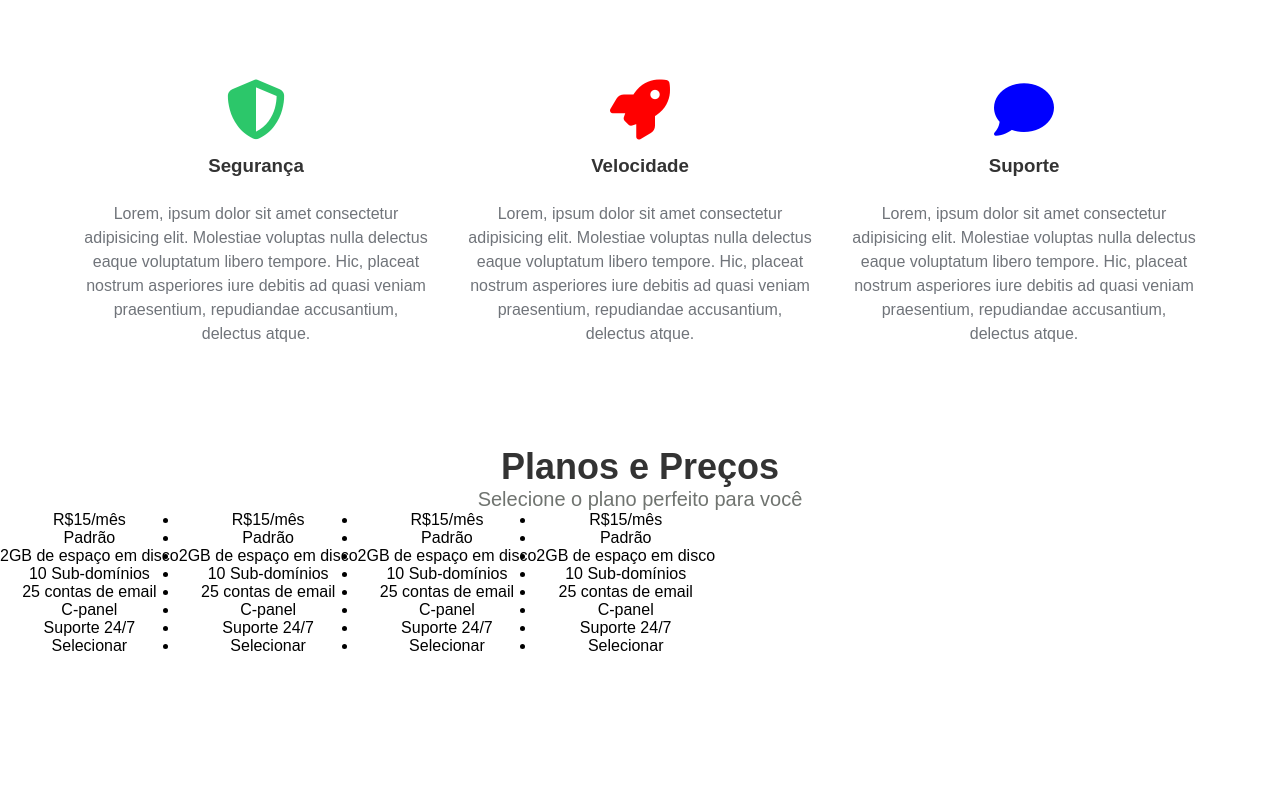
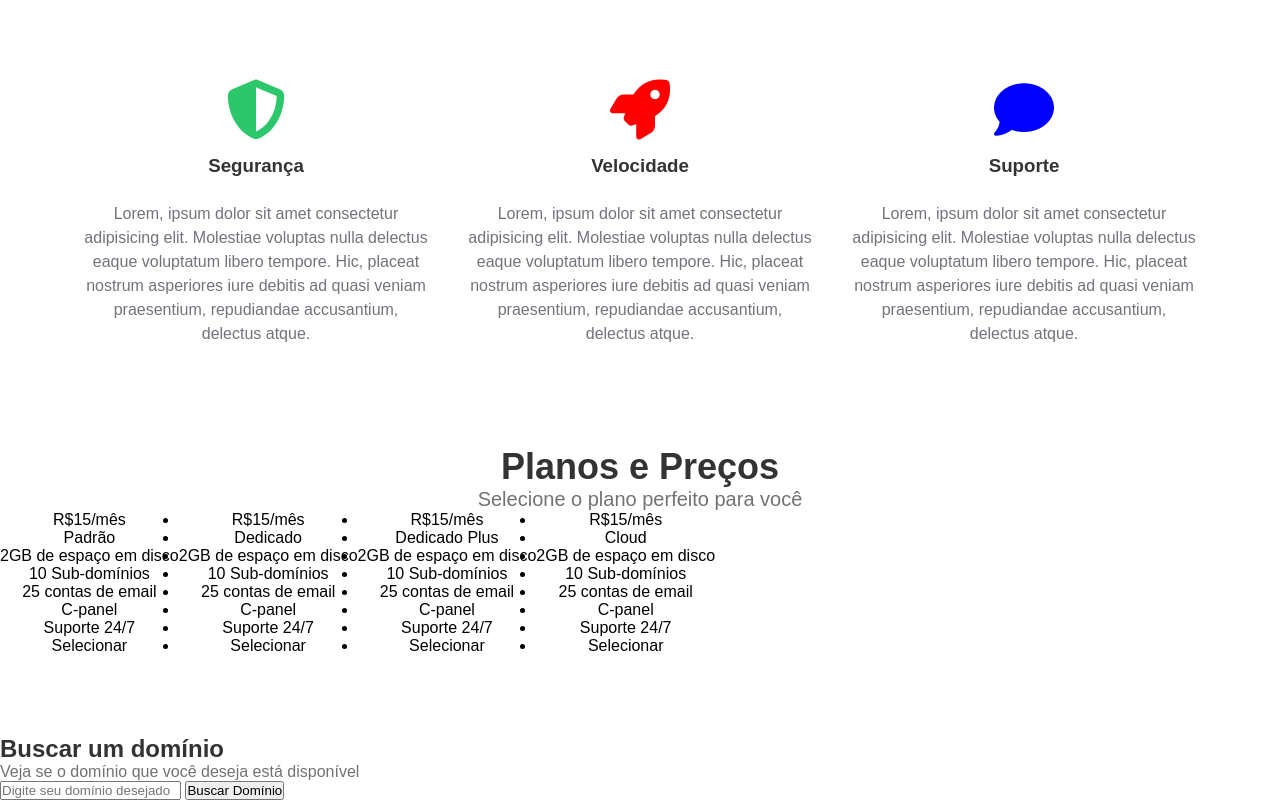
Before and after one commit to jonatasdiniz/Brun, a plain HTML site: page index.html in a window 1280 px wide. Shown: the part 519-1319 px from the top of the page. Before the commit the page ends 1254 px from the top, so only its background shows below. Drawn offline with Linux system fonts and the light colour scheme.

```diff
--- a/css/style.css
+++ b/css/style.css
@@ -161,15 +161,11 @@
 .pricing-container h2 {
     font-size: 36px;
     margin-top: 0;
-
 }
 
 .pricing-container p {
     font-size: 20px;
-
-
 }
-.plans-container {
+.plans-container{
     display: flex;
-
 }
--- a/index.html
+++ b/index.html
@@ -20,9 +20,9 @@
                     <a href="#"><img class="logo" src="img/homehostlogo.png">
                         <ul class="navbar-items">
                             <li><a href="#">Home</a> </li>
-                            <li> <a href="#">Planos</a></li>
+                            <li><a href="#">Planos</a></li>
                             <li><a href="#">Contatos</a></li>
-                            <li> <a href="#" class="default-btn">Login</a></li>
+                            <li><a href="#" class="default-btn">Login</a></li>
                         </ul>
 
                 </nav>
@@ -68,7 +68,7 @@
             <section class="pricing-container">
                 <h2>Planos e Preços</h2>
                 <p>Selecione o plano perfeito para você</p>
-                 <div class="plans-container">
+                <div class="plans-container">
                     <div class="plan">
                         <ul>
                             <li class="price">R$15/mês</li>
@@ -84,7 +84,7 @@
                     <div class="plan">
                         <ul>
                             <li class="price">R$15/mês</li>
-                            <li class="plan-name">Padrão</li>
+                            <li class="plan-name">Dedicado</li>
                             <li>2GB de espaço em disco</li>
                             <li>10 Sub-domínios</li>
                             <li>25 contas de email</li>
@@ -96,7 +96,19 @@
                     <div class="plan">
                         <ul>
                             <li class="price recommended">R$15/mês</li>
-                            <li class="plan-name">Padrão</li>
+                            <li class="plan-name">Dedicado Plus</li>
+                            <li>2GB de espaço em disco</li>
+                            <li>10 Sub-domínios</li>
+                            <li>25 contas de email</li>
+                            <li>C-panel</li>
+                            <li>Suporte 24/7</li>
+                            <li class="plan-btn recommended">Selecionar</li>
+                        </ul>
+                    </div>
+                    <div class="plan">
+                        <ul>
+                            <li class="price">R$15/mês</li>
+                            <li class="plan-name">Cloud</li>
                             <li>2GB de espaço em disco</li>
                             <li>10 Sub-domínios</li>
                             <li>25 contas de email</li>
@@ -105,21 +117,19 @@
                             <li class="plan-btn">Selecionar</li>
                         </ul>
                     </div>
-                    <div class="plan">
-                        <ul>
-                            <li class="price">R$15/mês</li>
-                            <li class="plan-name">Padrão</li>
-                            <li>2GB de espaço em disco</li>
-                            <li>10 Sub-domínios</li>
-                            <li>25 contas de email</li>
-                            <li>C-panel</li>
-                            <li>Suporte 24/7</li>
-                            <li class="plan-btn recommended">Selecionar</li>
-                        </ul>
-                    </div>
 
-                 </div>
+                </div>
 
+
+            </section>
+
+            <section class="searchdomain-container">
+                <h2>Buscar um domínio</h2>
+                <p>Veja se o domínio que você deseja está disponível</p>
+                <form action="">
+                    <input type="text" name="domain" placeholder="Digite seu domínio desejado">
+                    <input type="submit" value="Buscar Domínio">
+                </form>
 
             </section>
         </main>
```
